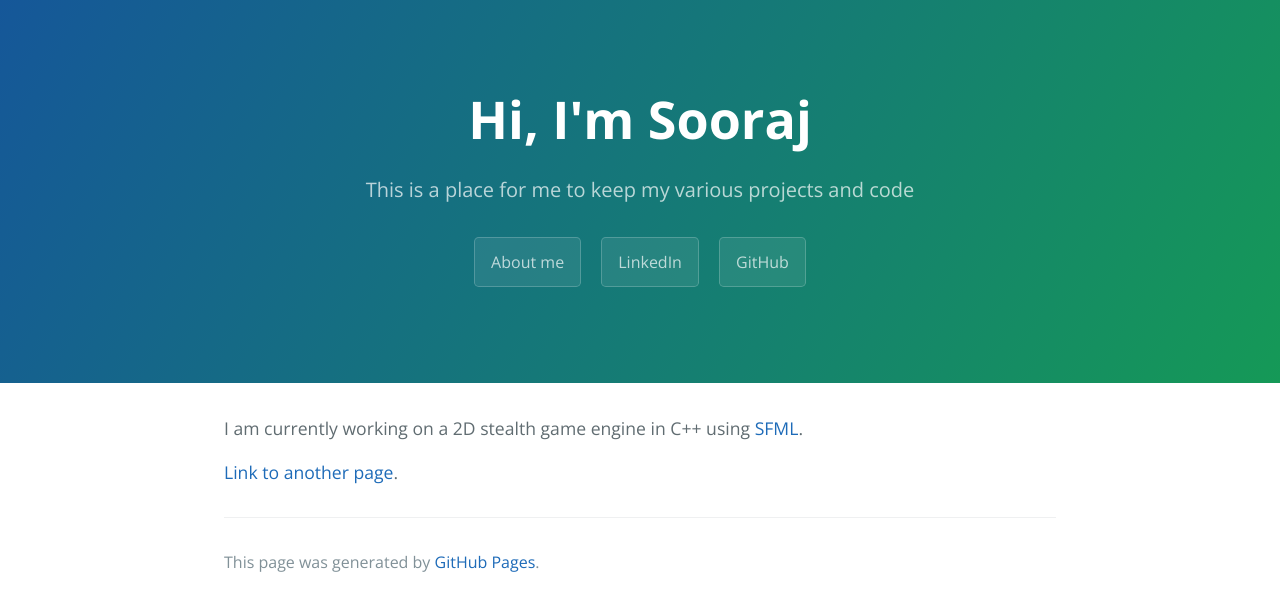
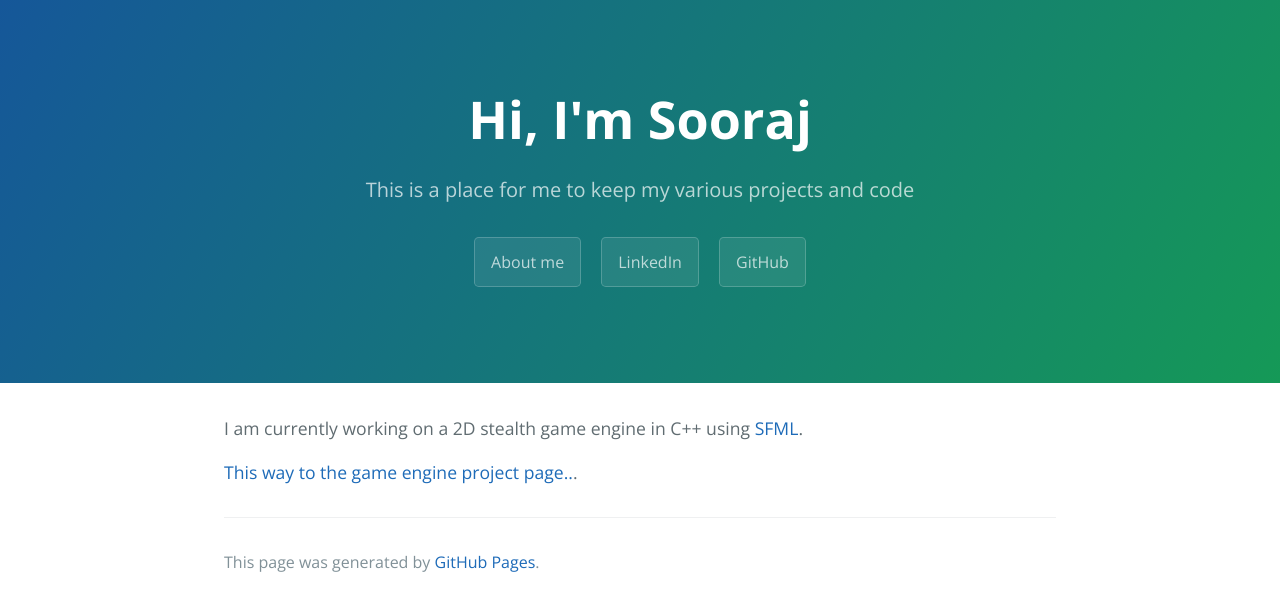
Before and after one commit to nomarkeu/nomarkeu.github.io, a Jekyll site: the page built from index.md, in a window 1280 px wide. Shown: the top 611 px of the page. Built offline with Jekyll 4.4.1, drawn with Linux system fonts in a browser that asks for light colours.

Commit message:
link to another page

```diff
--- a/index.md
+++ b/index.md
@@ -4,4 +4,4 @@ layout: default
 
 I am currently working on a 2D stealth game engine in C++ using [SFML](https://www.sfml-dev.org/).
 
-[Link to another page](/sneakattack).
+[This way to the game engine project page..](/sneakattack).
```
